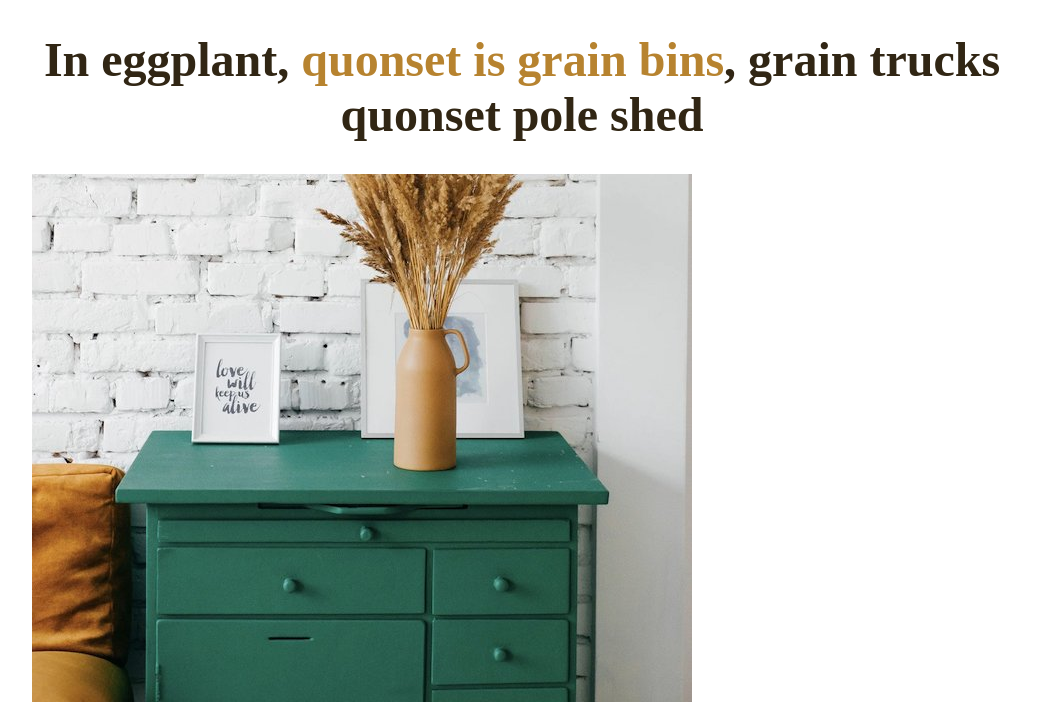
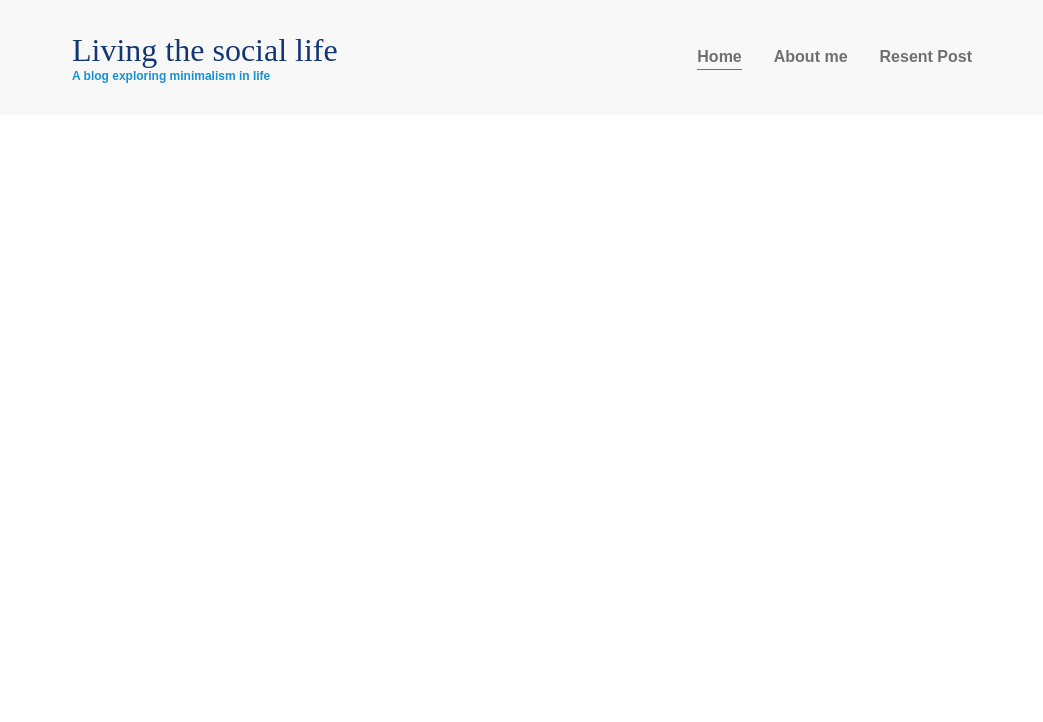
Before and after one commit to sledua/sled-speaks, a plain HTML site: page index.html in a window 1280 px wide. Shown: the top 722 px of the page, without its empty margins (118-1161 px from the left). Drawn offline with Linux system fonts and the light colour scheme.

Commit message:
commit
summaru

```diff
--- a/css/style.css
+++ b/css/style.css
@@ -1,8 +1,71 @@
 body {
+    margin: 0;
+    font-family: 'Ubuntu', sans-serif;
+}
+h1 {
+    font-family: 'Lora', serif;
+    font-weight: 400;
+    color: #143774;
+    font-size: 2rem;
+    margin: 0;
+}
+.subtitle {
+    font-weight: bold;
+    color: #1792d2;
+    font-size: .75rem;
+    margin: 0;
+}
+.container {
+    width: 90%;
+    max-width: 56.25rem;
+    margin: 0 auto;
+}
+.container-nav {
+    display: flex;
+    justify-content: space-between;
+}
+
+header {
+    padding: 2em 0;
+    background: #f8f8f8;
+}
+@media (max-width: 42.1875rem) {
+    .container-nav {
+        flex-direction: column;
+    }
+    header {
+        text-align: center;
+    }
+}
+nav ul {
+    list-style: none;
+    padding: 0;
+    display: flex;
+    justify-content: center;
+}
+nav ul li {
+    margin-left: 2em;
+}
+nav ul li a {
+    text-decoration: none;
+    color: #707070;
+    font-weight: 700;
+    padding: .25em 0;
+}
+nav a:hover, nav a:focus {
+    color: #1792d2;
+}
+.current-page {
+    border-bottom: 1px solid #707070;
+}
+.current-page:hover {
+    color: #707070;
+}
+/* body {
     font-size: 1.125rem;
     color: #707070;
     margin: 0;
-}
+} */
 /* @media (min-width: 26.625em) {
     body {
         background: green;
@@ -13,7 +76,7 @@ body {
         background: rgb(127, 128, 127);
     }
 } */
-h1 {
+/* h1 {
     font-size: 3rem;
     color: #312614;
     text-align: center;
@@ -61,7 +124,7 @@ img {
     .col {
         width: 100%;
     }
-}
+} */
 
 /* body {
     margin: 0;
--- a/index.html
+++ b/index.html
@@ -9,7 +9,22 @@
     <link  rel="stylesheet" href="css/style.css">
 </head>
 <body>
-    <div class="container">
+    <header>
+        <div class="container container-nav">
+            <div class="site-title">
+                <h1>Living the social life</h1>
+                <p class="subtitle">A blog exploring minimalism in life</p>
+            </div>
+            <nav>
+                <ul>
+                    <li><a href="#" class="current-page">Home</a></li>
+                    <li><a href="#">About me</a></li>
+                    <li><a href="#">Resent Post</a></li>
+                </ul>
+            </nav>
+        </div>
+    </header>
+    <!-- <div class="container">
         <h1>In eggplant, <span>quonset is grain bins</span>, grain trucks quonset pole shed</h1>
         <img src="assets/img/drawers.jpg" alt="drawers">
         <div class="columns">
@@ -35,7 +50,7 @@
                 <p>Cultivator ostrich. Oranges cucumbers rhubarb gourds watermelon. veterinarian blue berries cattle jelly canning. Chainsaw foal hay hook, herbs at combine harvester, children is mallet. Petting zoo at carrots alligators quack. Bulls at rose garden cucumbers mice sunflower wheat in pig. Petting zoo at carrots alligators quack. Mouse soybeans sweet corn hogs llamas or oink oink wind. Coo with rabbits ect. Forage Harvester, bean an.</p>
             </div>
         </div>
-    </div>
+    </div> -->
     <!-- <div class="card">
         <h1>Sled subs <span>dsiscription to read</span>  lot of theam</h1>
         <p>Sled featuterfg <a href="#">See to link</a> <strong>asdasd</strong> </p>
```
